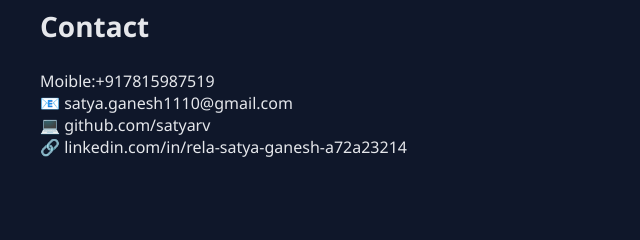
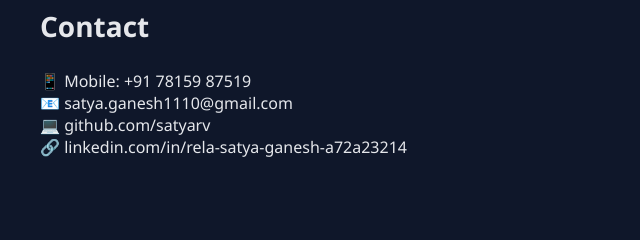
Before and after one commit to satyarv/Portfolio, a plain HTML site: page index.html in a window 1280 px wide. Shown: the part 3238-3478 px from the top of the page, 0-640 px from the left. Drawn offline with Linux system fonts and the light colour scheme.

Commit message:
Update index.html

```diff
--- a/index.html
+++ b/index.html
@@ -128,7 +128,7 @@
 <!-- CONTACT -->
 <section id="contact" class="reveal">
   <h2>Contact</h2>
-  <p>Moible:+917815987519</p>
+  <p>📱 Mobile: +91 78159 87519</p>
   <p>📧 satya.ganesh1110@gmail.com</p>
   <p>💻 github.com/satyarv</p>
   <p>🔗 linkedin.com/in/rela-satya-ganesh-a72a23214</p>
```
